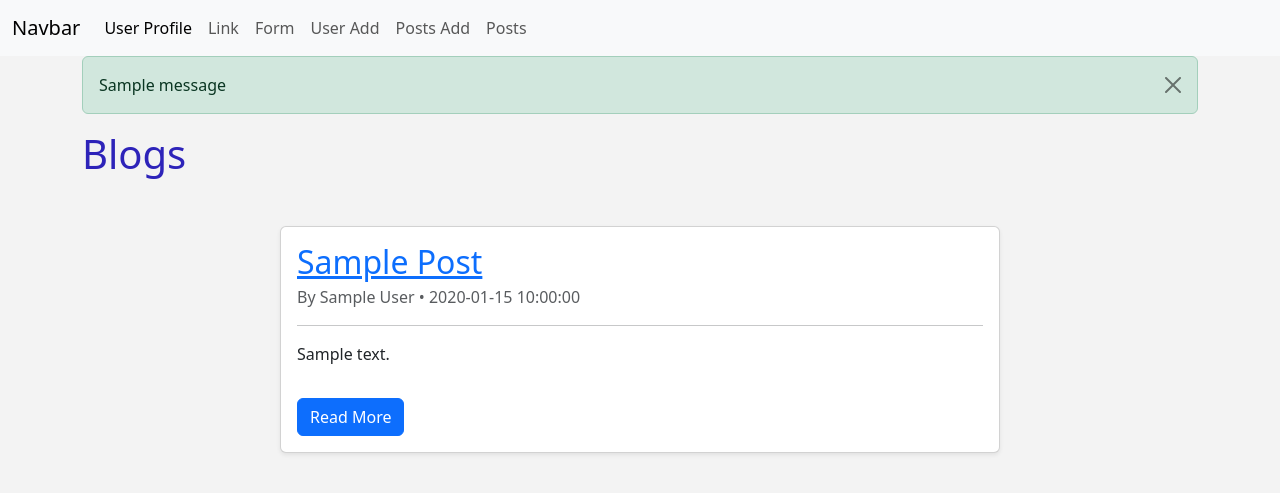
After one commit to DennisWu0/Blog-Website, a Flask app: page /post in a window 1280 px wide. The commit adds this page. Shown: the top 493 px of the page. Run offline with Flask 3, Linux system fonts and the light colour scheme; tables that the repository leaves empty hold one stand-in row (values such as "Sample post"); one stand-in notice (Sample message) is shown.

Commit message:
a new blog page

```diff
--- a/hello.py
+++ b/hello.py
@@ -30,7 +30,7 @@ class Post(db.Model):
     id = db.Column(db.Integer, primary_key=True)
     title = db.Column(db.String(80), nullable=False)
     content = db.Column(db.Text, nullable=False)
-    autor = db.Column(db.String(255), nullable=False)
+    author = db.Column(db.String(255), nullable=False)
     date = db.Column(db.DateTime, default=datetime.utcnow)
     slug = db.Column(db.String(255))
 
@@ -91,6 +91,21 @@ class NameForm(FlaskForm):
     name = StringField('What is your name?', validators=[DataRequired()])
     submit = SubmitField('Submit')
 
+
+@app.route('/post/post_read/<int:id>', methods=['GET', 'POST'])
+def read_post(id):
+    post = Post.query.get_or_404(id)
+    return render_template('post_detail.html', post=post, id=id)
+
+
+@app.route('/post')
+def posts():
+
+    posts = Post.query.order_by(Post.date.desc()).all()
+
+    return render_template('post.html', posts=posts)
+
+
 @app.route('/post_data', methods=['GET', 'POST'])
 def post_data():
     form = PostForm()
@@ -98,7 +113,7 @@ def post_data():
         post = Post(
             title=form.title.data,
             content=form.content.data,
-            autor=form.author.data,
+            author=form.author.data,
             slug=form.slug.data
         )
 
--- a/templates/navbar.html
+++ b/templates/navbar.html
@@ -18,8 +18,13 @@
           <li class="nav-item"></li>
             <a class="nav-link" href="{{ url_for('user_add') }}">User Add</a>
           </li>
+
           <li class="nav-item"></li>
-          <a class="nav-link" href="{{ url_for('post_data') }}">Posts</a>
+          <a class="nav-link" href="{{ url_for('post_data') }}">Posts Add</a>
+          </li>
+
+          <li class="nav-item"></li>
+          <a class="nav-link" href="{{ url_for('posts') }}">Posts</a>
           </li>
           <!-- <li class="nav-item dropdown">
             <a class="nav-link dropdown-toggle" href="#" role="button" data-bs-toggle="dropdown" aria-expanded="false">
--- /dev/null
+++ b/templates/post.html
@@ -0,0 +1,54 @@
+{% extends "base.html" %}
+
+{% block content %}
+
+<!-- Display the message in the top -->
+{% for message in get_flashed_messages() %}
+    <div class="alert alert-success alert-dismissible fade show" role="alert">
+        {{ message}}
+        <button type="button" class="btn-close" data-bs-dismiss="alert" aria-label="Close"></button>
+    </div>
+{% endfor %}
+
+
+<h1>Blogs </h1>
+
+
+{% for post in posts %}
+
+    <div class="container mt-5">
+        <div class="row">
+            <div class="col-md-8 offset-md-2">
+                <div class="card shadow-sm mb-4">
+                    <div class="card-body">
+                        <!-- Post Title -->
+                        <a href="{{ url_for('read_post',id=post.id) }}">
+                        <h2 class="card-title text-primary">{{ post.title | title}}</h2>
+                        </a>
+
+                        <!-- Post Author and Date -->
+                        <p class="card-subtitle text-muted mb-2">
+                            By <span class="font-weight-bold">{{ post.author }}</span> • {{ post.date }}
+                        </p>
+
+                        <!-- Post Content -->
+                        <hr>
+                        <p class="card-text">
+                            {{ post.content }}
+                        </p>
+
+                        <!-- Read More Button -->
+
+                        <a href="{{ url_for('read_post',id=post.id) }}" class="btn btn-primary mt-3">Read More</a>
+                    </div>
+                </div>
+            </div>
+        </div>
+    </div>
+
+
+
+
+{% endfor  %}
+
+{% endblock %}
```
Also changed, not shown: migrations/versions/30534822f02e_.py (added, +34 -0 lines), note.txt (+13 -0 lines), templates/post_detail.html (added, +42 -0 lines).
